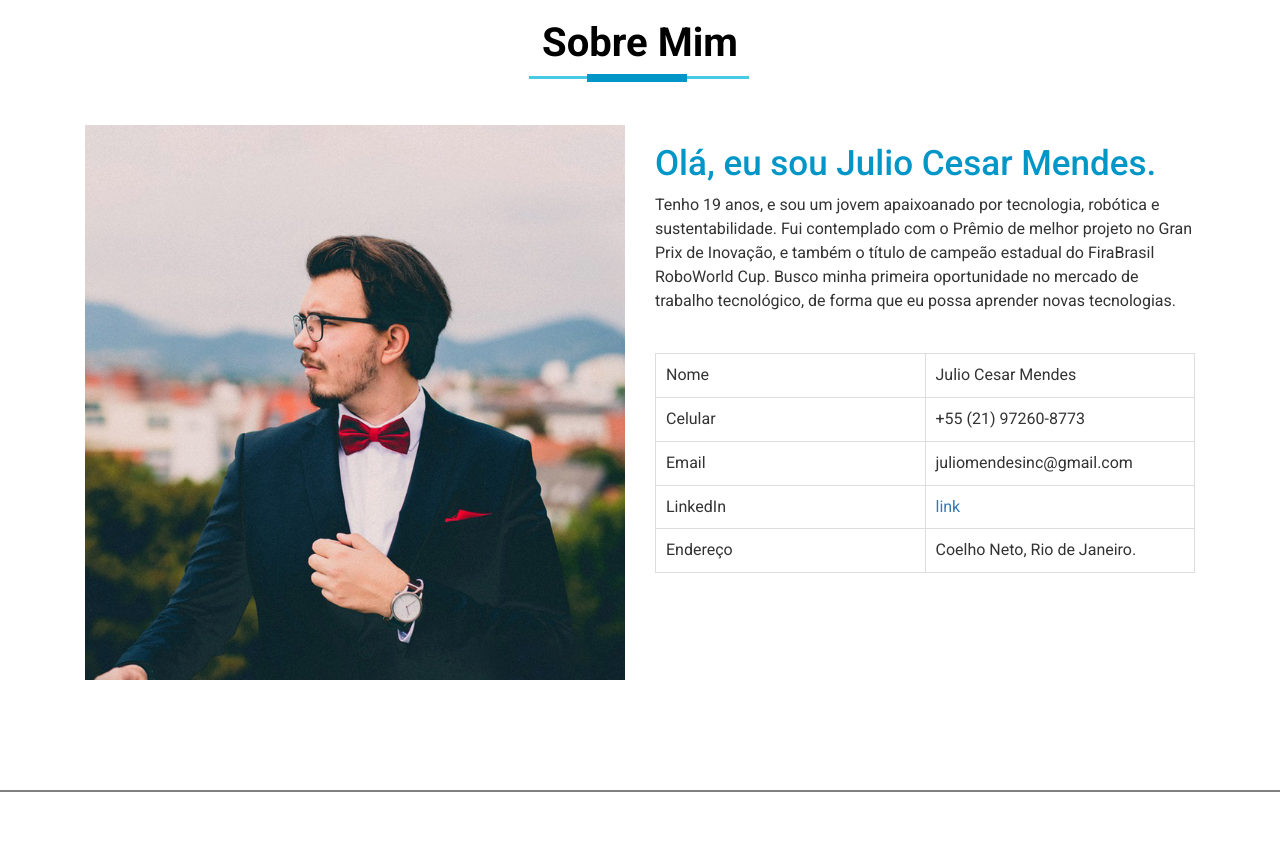
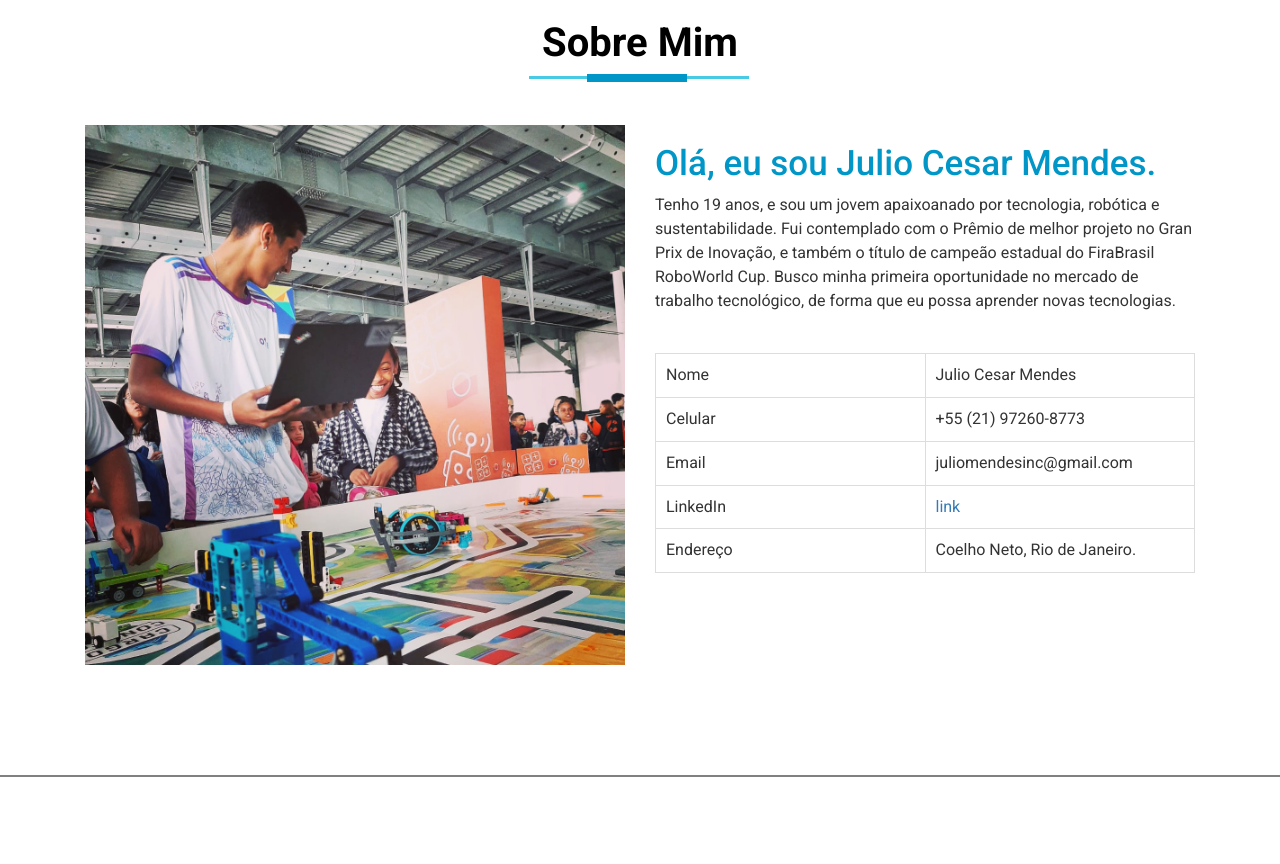
Before and after one commit to dev-jcaesar/portf-lio, a plain HTML site: page index.html in a window 1280 px wide. Shown: the part 840-1704 px from the top of the page. Drawn offline with Linux system fonts and the light colour scheme.

Commit message:
Atualização foto principal

```diff
--- a/index.html
+++ b/index.html
@@ -71,7 +71,7 @@
             <div class="row my_story">
                 <div class="col-sm-6 about_left">
 
-                    <img src="img/my-pic.jpg" alt="" class="img-responsive">
+                    <img src="img/eu_img9.jpg" alt="" class="img-responsive">
                 </div>
                 <div class="col-sm-6 about_right">
                     <div class="ar_top">
```
Also changed, not shown: img/eu_img9.jpg (added).
